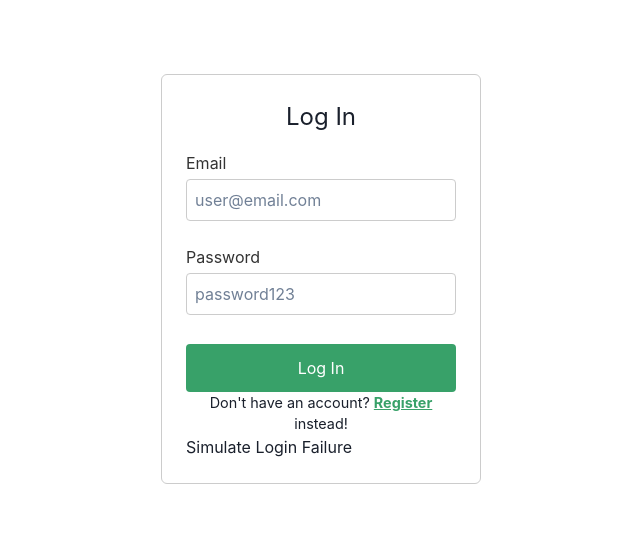
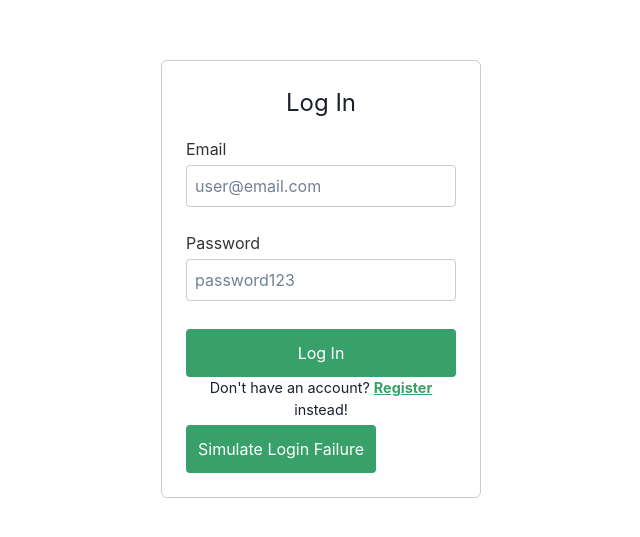
Before and after one commit to IvanChokoev/react-softuni-project, a React (Vite) app in the folder react-softuni-project/: page /login in a window 1280 px wide. Shown: the part 121-658 px from the top of the page, without its empty margins (319-959 px from the left). Built offline with nearby package versions, Linux system fonts and the light colour scheme; no server answers.

Commit message:
removed popup componend and used chakraUI

```diff
--- a/react-softuni-project/src/components/auth/Login.jsx
+++ b/react-softuni-project/src/components/auth/Login.jsx
@@ -6,8 +6,6 @@ import { useForm } from "react-hook-form";
 import { DASHBOARD, REGISTER } from '../../lib/routes';
 import { emailValidate, passwordValidate } from '../../utils/forum-validate';
 import '../auth/Login.css';
-import Popup from '../Popup/Popup';
-
 
 export default function Login() {
     const { login, isLoading } = useLogin();
@@ -75,17 +73,7 @@ export default function Login() {
                     instead!
                 </p>
 
-                <button onClick={handleLogin}>Simulate Login Failure</button>
-
-                {/* {showPopup && (
-                    <Popup
-                        title="Incorrect Password"
-                        message="Please check your password and try again."
-                        onClose={closePopup}
-                        show={showPopup}
-                    />
-                )} */}
-
+                <button onClick={handleLogin} className="submit-button">Simulate Login Failure</button>
             </div>
         </div>
     );
```
